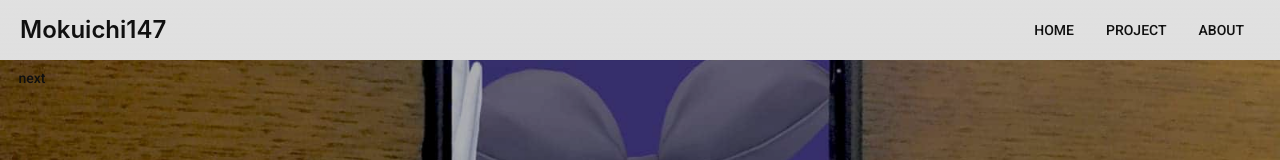
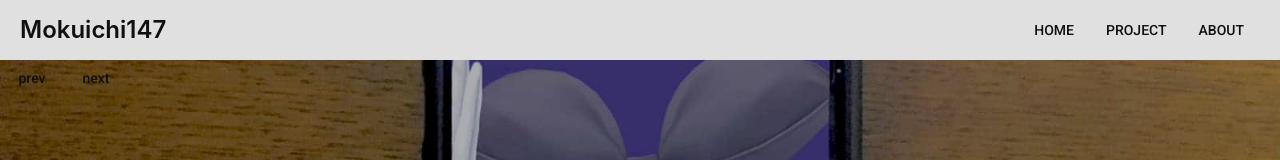
Before and after one commit to Mokuichi147/Mokuichi147-Pages, an Angular app: page /Project in a window 1280 px wide. Shown: the top 160 px of the page. Built offline with nearby package versions, Linux system fonts and the light colour scheme.

Commit message:
[add] prevボタン

```diff
--- a/src/app/project/project.component.html
+++ b/src/app/project/project.component.html
@@ -8,6 +8,7 @@
   </span>
 </div>
 
+<button mat-button (click)="prevClick()">prev</button>
 <button mat-button (click)="nextClick()">next</button>
 
 <div class="space"></div>
--- a/src/app/project/project.component.ts
+++ b/src/app/project/project.component.ts
@@ -40,6 +40,17 @@ export class ProjectComponent implements OnInit {
     var target_img = <HTMLImageElement>document.getElementById('main-img');
   }
 
+  prevClick() {
+    this.project_name_show = !this.project_name_show;
+    this.select_index--;
+    console.log(this.select_index);
+    if (this.select_index < 0) {
+      this.select_index = this.projects.length - 1;
+    }
+
+    var target_img = <HTMLImageElement>document.getElementById('main-img');
+  }
+
   trackByIdentity (index: number, item: any) {
     // DOMを再生成するためにidではなく適当な値を返す
     return Math.random();
```
